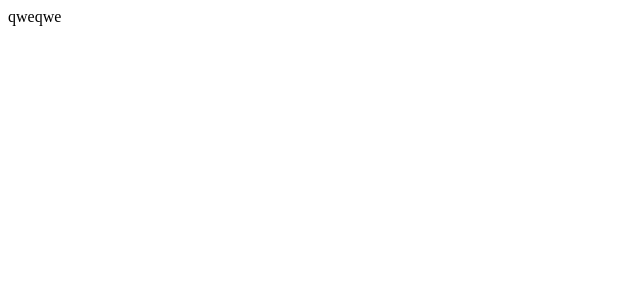
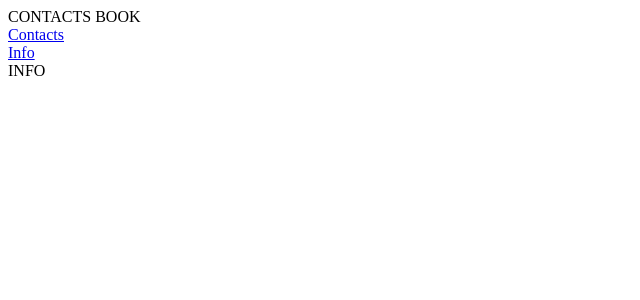
Before and after one commit to houndvibe/contact-book, a React app: page / in a window 1280 px wide. Shown: the top 300 px of the page, without its empty margins (0-640 px from the left). Built offline with nearby package versions, Linux system fonts and the light colour scheme.

Commit message:
router and navigation added

```diff
--- a/src/App.js
+++ b/src/App.js
@@ -1,10 +1,26 @@
 import React from "react";
+import { Route, Switch } from "react-router-dom";
+import "./css/App.css";
+import Nav from "./components/Nav";
+import Container from "./components/Container";
+import ContactsPage from "./components/ContactsPage";
+import InfoPage from "./components/InfoPage";
 
 
-function App(props) {
-  return <div className="App">
-    qweqwe
-  </div>;
+function App() {
+  let routes = (
+    <Switch>
+      <Route path="/" exact component={InfoPage} />
+      <Route path="/contacts" component={ContactsPage} />
+    </Switch>
+  );
+
+  return (
+    <div className="App">
+      <Nav />
+      <Container>{routes}</Container>
+    </div>
+  );
 }
 
 export default App;
--- /dev/null
+++ b/src/components/ContactsPage.js
@@ -0,0 +1,12 @@
+import React from 'react';
+import "../css/ContactsPage.css";
+
+function ContactsPage(props) {
+  return (
+    <div>
+      CONTACTS
+    </div>
+  );
+}
+
+export default ContactsPage;
--- /dev/null
+++ b/src/components/Container.js
@@ -0,0 +1,8 @@
+import React from "react";
+import "../css/Container.css";
+
+function Container(props) {
+  return <div className="Container">{props.children}</div>;
+}
+
+export default Container;
--- /dev/null
+++ b/src/components/InfoPage.js
@@ -0,0 +1,12 @@
+import React from 'react';
+import '../css/InfoPage.css'
+
+function InfoPage(props) {
+  return (
+    <div>
+      INFO
+    </div>
+  );
+}
+
+export default InfoPage;
--- /dev/null
+++ b/src/components/Nav.js
@@ -0,0 +1,29 @@
+import React from "react";
+import { NavLink } from "react-router-dom";
+import "../css/Nav.css";
+
+
+function Nav(props) {
+  return (
+    <div className="Nav">
+      <div
+        className="Nav__NavItem Nav__NavItem_Left"
+        onMouseDown={(event) => event.preventDefault()}
+      >
+        CONTACTS BOOK
+      </div>
+      <div className="Nav__NavItem Nav__NavItem_Center">
+        <NavLink to={"/contacts"} className="Nav__NavItem__NavLink">
+          Contacts
+        </NavLink>
+      </div>
+      <div className="Nav__NavItem Nav__NavItem_Right ">
+        <NavLink to={"/"} className="Nav__NavItem__NavLink">
+          Info
+        </NavLink>
+      </div>
+    </div>
+  );
+}
+
+export default Nav;
--- a/src/index.js
+++ b/src/index.js
@@ -1,6 +1,13 @@
 import React from "react";
 import ReactDOM from "react-dom";
+import "./css/index.css";
 import App from "./App.js";
+import { BrowserRouter } from "react-router-dom";
 
+const app = (
+  <BrowserRouter>
+    <App />
+  </BrowserRouter>
+);
 
-ReactDOM.render(<App />, document.getElementById("root"));
+ReactDOM.render(app, document.getElementById("root"));
```
Also changed, not shown: src/css/App.css (added), src/css/ContactsPage.css (added), src/css/Container.css (added), src/css/InfoPage.css (added), src/css/Nav.css (added), src/css/index.css (added).
